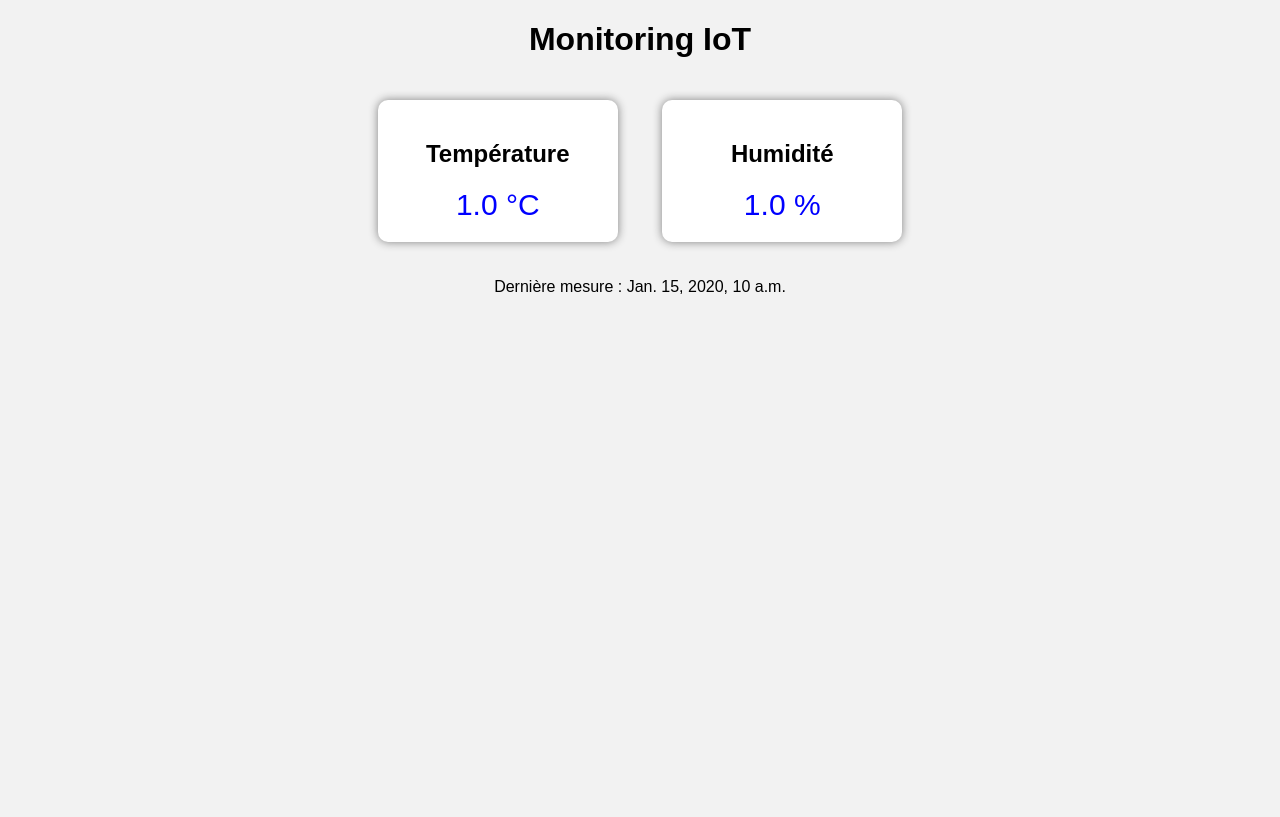
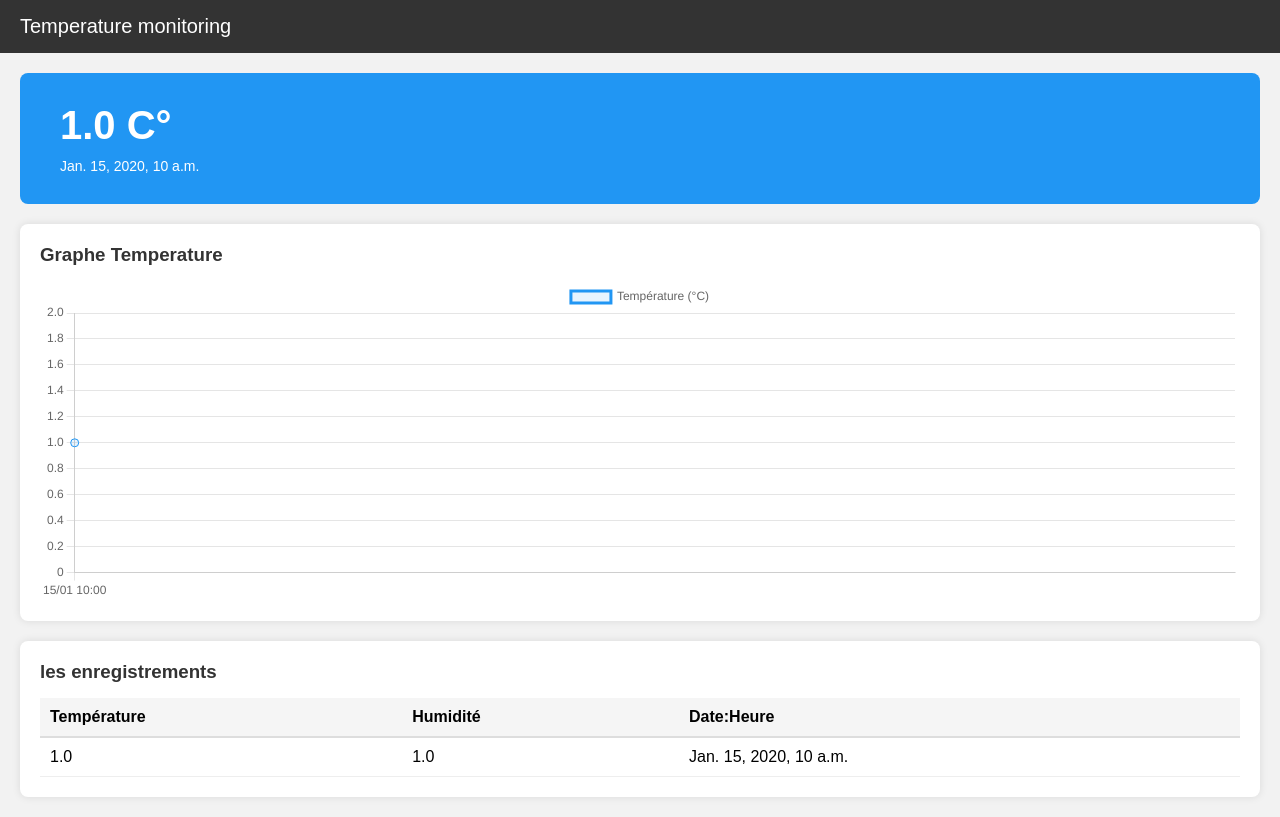
Before and after one commit to mhandibrahim6-del/Projet-Django, a Django app: page / in a window 1280 px wide. Before the commit the page ends 294 px from the top, so only its background shows below. Run offline with Django 5.2, Linux system fonts and the light colour scheme; tables that the repository leaves empty hold one stand-in row (values such as "Sample post").

Commit message:
update dashboard and views

```diff
--- a/templates/dashboard.html
+++ b/templates/dashboard.html
@@ -1,52 +1,113 @@
 <!DOCTYPE html>
 <html>
 <head>
-    <title>Station IoT</title>
+    <meta charset="UTF-8">
+    <title>Temperature Monitoring</title>
+    <script src="https://cdnjs.cloudflare.com/ajax/libs/Chart.js/3.9.1/chart.min.js"></script>
     <style>
-        body {
-            text-align: center;
-            font-family: Arial;
-            background: #f2f2f2;
+        * { margin: 0; padding: 0; box-sizing: border-box; }
+        body { font-family: Arial, sans-serif; background: #f2f2f2; }
+
+        .header {
+            background: #333;
+            color: white;
+            padding: 15px 20px;
+            font-size: 20px;
         }
 
-        .card {
-            display: inline-block;
+        .card-blue {
+            background: #2196F3;
+            color: white;
+            padding: 30px 40px;
+            margin: 20px;
+            border-radius: 8px;
+        }
+        .card-blue .temp { font-size: 40px; font-weight: bold; }
+        .card-blue .time { margin-top: 10px; font-size: 14px; }
+
+        .section {
             background: white;
+            margin: 20px;
             padding: 20px;
-            margin: 20px;
-            border-radius: 10px;
-            width: 200px;
-            box-shadow: 0 0 10px gray;
+            border-radius: 8px;
+            box-shadow: 0 0 8px rgba(0,0,0,0.1);
         }
+        .section h3 { margin-bottom: 15px; color: #333; }
 
-        .value {
-            font-size: 30px;
-            color: blue;
-        }
+        table { width: 100%; border-collapse: collapse; margin-top: 10px; }
+        th { background: #f5f5f5; padding: 10px; text-align: left; border-bottom: 2px solid #ddd; }
+        td { padding: 10px; border-bottom: 1px solid #eee; }
+        tr:hover { background: #fafafa; }
     </style>
 </head>
-
 <body>
 
-<h1>Monitoring IoT</h1>
+<div class="header">Temperature monitoring</div>
 
 {% if mesure %}
+<div class="card-blue">
+    <div class="temp">{{ mesure.temperature }} C°</div>
+    <div class="time">{{ mesure.date }}</div>
+</div>
+{% else %}
+<div class="card-blue">
+    <div class="temp">-- C°</div>
+    <div class="time">Aucune donnée disponible</div>
+</div>
+{% endif %}
 
-<div class="card">
-    <h2>Température</h2>
-    <div class="value">{{ mesure.temperature }} °C</div>
+<div class="section">
+    <h3>Graphe Temperature</h3>
+    <canvas id="myChart" height="80"></canvas>
 </div>
 
-<div class="card">
-    <h2>Humidité</h2>
-    <div class="value">{{ mesure.humidite }} %</div>
+<div class="section">
+    <h3>les enregistrements</h3>
+    <table>
+        <thead>
+            <tr>
+                <th>Température</th>
+                <th>Humidité</th>
+                <th>Date:Heure</th>
+            </tr>
+        </thead>
+        <tbody>
+            {% for m in mesures %}
+            <tr>
+                <td>{{ m.temperature }}</td>
+                <td>{{ m.humidite }}</td>
+                <td>{{ m.date }}</td>
+            </tr>
+            {% endfor %}
+        </tbody>
+    </table>
 </div>
 
-<p>Dernière mesure : {{ mesure.date }}</p>
+<script>
+    const labels = [{% for m in mesures %}"{{ m.date|date:'d/m H:i' }}",{% endfor %}];
+    const data = [{% for m in mesures %}{{ m.temperature }},{% endfor %}];
 
-{% else %}
-<p>Aucune donnée disponible</p>
-{% endif %}
+    new Chart(document.getElementById('myChart'), {
+        type: 'line',
+        data: {
+            labels: labels,
+            datasets: [{
+                label: 'Température (°C)',
+                data: data,
+                borderColor: '#2196F3',
+                backgroundColor: 'rgba(33,150,243,0.1)',
+                fill: true,
+                tension: 0.3,
+                pointRadius: 4,
+            }]
+        },
+        options: {
+            responsive: true,
+            plugins: { legend: { display: true } },
+            scales: { y: { beginAtZero: false } }
+        }
+    });
+</script>
 
 </body>
 </html>
```
